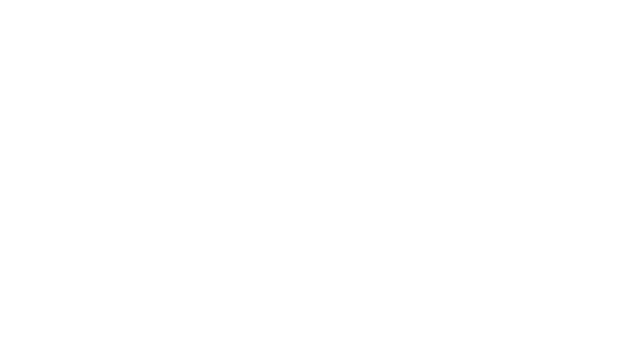
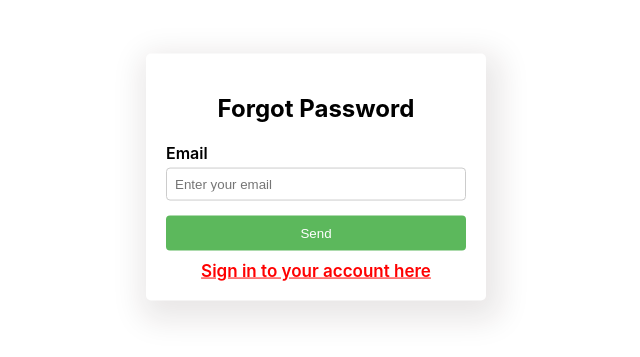
Before and after one commit to phamdongchinh683/socket-io-chat-app, a React (Create React App) app: page /forgot-password in a window 1280 px wide. Before the commit this address had no page. Shown: the part 223-580 px from the top of the page, without its empty margins (324-964 px from the left). Built offline with nearby package versions, Linux system fonts and the light colour scheme.

Commit message:
update feature forgot-password update-password 15-3-2025

```diff
--- a/src/layout/Footer/index.jsx
+++ b/src/layout/Footer/index.jsx
@@ -30,6 +30,16 @@ const Footer = () => {
             <Link to={'/my-chats'}>
               <FooterLink>
                 My chats
+              </FooterLink>
+            </Link>
+            <Link to={'/profile'}>
+              <FooterLink>
+                Profile
+              </FooterLink>
+            </Link>
+            <Link to={'/update-password'}>
+              <FooterLink>
+                Update Password
               </FooterLink>
             </Link>
           </Column>
--- a/src/layout/Header/Components/MenuRender/index.jsx
+++ b/src/layout/Header/Components/MenuRender/index.jsx
@@ -19,7 +19,11 @@ const MenuRender = ({ anchorEl, menuId, isMenuOpen, handleMenuClose }) => {
   >
    <MenuItem component={Link} to="/profile" onClick={handleMenuClose}>
     Profile
-   </MenuItem>  <MenuItem onClick={handleLogOut}>Logout</MenuItem>
+   </MenuItem>
+   <MenuItem component={Link} to="/update-password" onClick={handleMenuClose}>
+    Update Password
+   </MenuItem>
+   <MenuItem onClick={handleLogOut}>Logout</MenuItem>
   </Menu>
  )
 }
--- /dev/null
+++ b/src/pages/ForgotPassword/index.jsx
@@ -0,0 +1,65 @@
+import React, { useState } from "react";
+import { Link } from "react-router-dom";
+import { toast } from "react-toastify";
+import "react-toastify/dist/ReactToastify.css";
+import AuthButton from "../../components/AuthButton";
+import AuthInput from "../../components/AuthInput";
+import Notification from "../../components/Notification";
+import { AuthService } from "../../services";
+
+const ForgotPassword = () => {
+ const [email, setEmail] = useState("");
+ const [loading, setLoading] = useState(false);
+ const { newPass } = AuthService();
+ const emailRegex = /^[^\s@]+@[^\s@]+\.[^\s@]+$/;
+
+ const getNewPassword = async () => {
+  if (!email || !emailRegex.test(email)) {
+   toast.warning("Invalid email format. Example: chinh@gmail.com");
+   return;
+  }
+
+  setLoading(true);
+  try {
+   const response = await newPass({ email });
+   console.log(response);
+   if (response?.data?.data === "New password has been sent to your email") {
+    toast.success(response.data.data);
+   } else {
+    toast.error(response?.data?.data);
+   }
+  } catch (error) {
+   toast.error(error.response?.data?.message);
+  } finally {
+   setLoading(false);
+  }
+ };
+
+ return (
+  <>
+   <div className="container-page-auth">
+    <div className="container">
+     <h2 className="title-auth">Forgot Password</h2>
+     <form id="forgotPasswordForm">
+      <AuthInput
+       field="Email"
+       type="email"
+       value={email}
+       onChange={(e) => setEmail(e.target.value)}
+       hint={"Enter your email"}
+      />
+      <AuthButton
+       name={loading ? "Sending..." : "Send"}
+       func={getNewPassword}
+       disabled={loading}
+      />
+     </form>
+     <Link to='/sign-in' className='auth-link-page'>Sign in to your account here</Link>
+    </div>
+   </div>
+   <Notification />
+  </>
+ );
+};
+
+export default ForgotPassword;
--- a/src/pages/SignIn/index.jsx
+++ b/src/pages/SignIn/index.jsx
@@ -55,6 +55,7 @@ const SignIn = () => {
             <AuthInput field="Password" type="password" value={password} onChange={(e) => setPassword(e.target.value)} hint={'Your password'} />
             <AuthButton name={'Sign In'} func={loginAccount} />
             <Link to='/sign-up' className='auth-link-page'>Sign up now</Link>
+            <Link to='/forgot-password' className='auth-link-page'>Forgot your password?</Link>
           </form>
         </div>
       </div>
--- /dev/null
+++ b/src/pages/UpdatePassword/index.jsx
@@ -0,0 +1,52 @@
+import React, { useState } from "react";
+import { toast } from "react-toastify";
+import "react-toastify/dist/ReactToastify.css";
+import AuthButton from "../../components/AuthButton";
+import AuthInput from "../../components/AuthInput";
+import { AuthService } from "../../services";
+const UpdatePassword = () => {
+ const [password, setPassword] = useState('');
+ const [newPassword, setNewPassword] = useState('');
+ const { updatePassword } = AuthService();
+
+ const updateNewPassword = async () => {
+
+  if (!password && !newPassword) {
+   toast.warning('Not empty')
+   return
+  }
+
+  let data = {
+   password: password,
+   newPassword: newPassword
+  }
+
+  try {
+   const response = await updatePassword(data);
+   if (response.data.data === 'Your password has changed') {
+    toast.success('Updated password')
+   } else {
+    toast.error(response.data.data)
+   }
+  } catch (error) {
+   console.log(error.response.data.message.map((e) =>
+    toast.error(e)
+   ))
+  }
+ }
+
+ return (
+  <div className='container-page-auth'>
+   <div className="container">
+    <h2 className="title-auth">Update Password</h2>
+    <form id="signupForm">
+     <AuthInput field="Password" type="password" value={password} onChange={(e) => setPassword(e.target.value)} hint={'Current Password'} />
+     <AuthInput field="New Password" type="password" value={newPassword} onChange={(e) => setNewPassword(e.target.value)} hint={'New Password'} />
+     <AuthButton name={'Update'} func={updateNewPassword} />
+    </form>
+   </div>
+  </div>
+ );
+};
+
+export default UpdatePassword;
--- a/src/routers/routerApp.js
+++ b/src/routers/routerApp.js
@@ -2,10 +2,12 @@ import { Route, Routes } from "react-router-dom";
 
 import Chat from "../pages/Chat";
 import Conversation from "../pages/Conversation";
+import ForgotPassword from "../pages/ForgotPassword";
 import Home from "../pages/Home";
 import Profile from "../pages/Profile";
 import SignIn from "../pages/SignIn";
 import SignUp from "../pages/SignUp";
+import UpdatePassword from "../pages/UpdatePassword";
 import PrivateRoutes from "./routerPrivate";
 import PublicRouter from "./routerPublic";
 const RouterApp = () => {
@@ -17,10 +19,12 @@ const RouterApp = () => {
           <Route path="my-chats" element={<Conversation />} />
           <Route path="chat/:id" element={<Chat />} />
           <Route path="profile" element={<Profile />} />
+          <Route path="update-password" element={<UpdatePassword />} />
         </Route>
         <Route element={<PublicRouter />}>
           <Route path="sign-in" element={<SignIn />} />
           <Route path="sign-up" element={<SignUp />} />
+          <Route path="forgot-password" element={<ForgotPassword />} />
         </Route>
       </Routes>
     </>
--- a/src/services/index.jsx
+++ b/src/services/index.jsx
@@ -32,7 +32,7 @@ export function AuthService() {
 
   const updatePassword = (password) => axios.patch(`${process.env.REACT_APP_API_UPDATE_PASSWORD}`, password, configAxios)
 
-  const newPass = (email) => axios.patch(`${process.env.REACT_APP_API_FORGOT_PASSWORD}`, email, configAxios)
+  const newPass = (email) => axios.post(`${process.env.REACT_APP_API_FORGOT_PASSWORD}`, email, configAxios)
 
   return {
     register,
```
